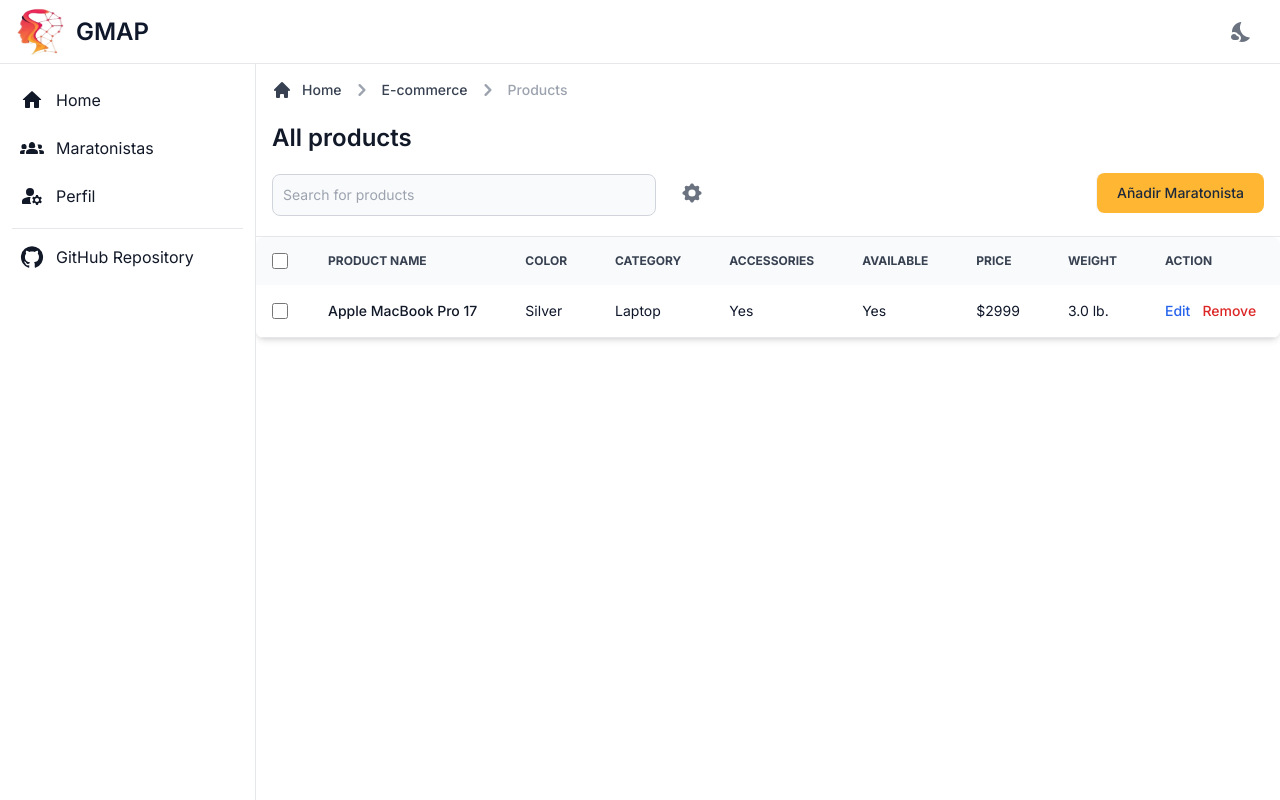
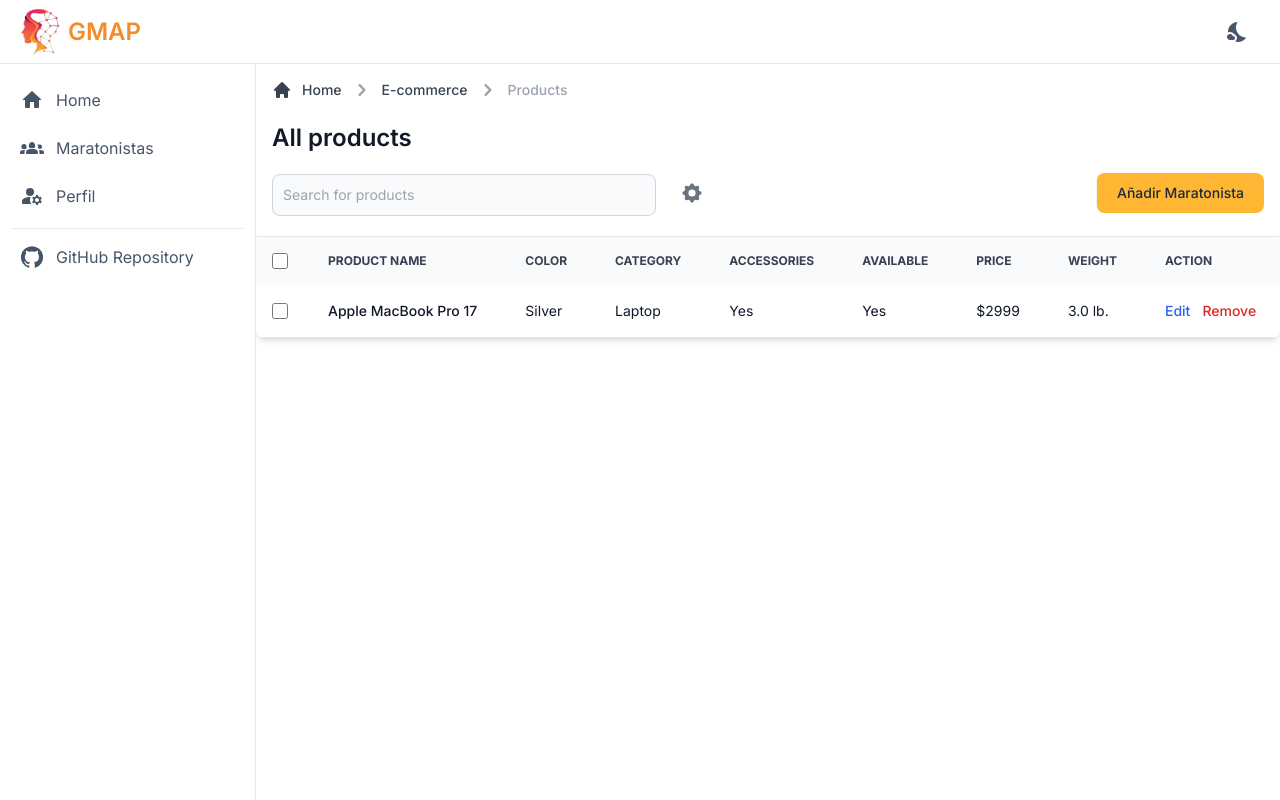
Before and after one commit to Git-Darkmoon/GMAP, a Next.js app: page /home in a window 1280 px wide. Built offline with nearby package versions, Linux system fonts and the light colour scheme.

Commit message:
styles: fixed color-scheme to light theme.

```diff
--- a/src/components/Navbar.tsx
+++ b/src/components/Navbar.tsx
@@ -5,25 +5,25 @@
 
 const Navbar = () => {
   return (
-    <nav className="fixed flex justify-between px-4 z-30 w-full max-h-16 bg-white border-b border-gray-200 dark:bg-slate-900 dark:border-gray-700">
+    <nav className="fixed flex justify-between px-5 z-30 w-full max-h-16 bg-white border-b border-gray-200">
       <button
         id="toggleSidebarMobile"
         aria-expanded="true"
         aria-controls="sidebar"
-        className="p-2 text-gray-600 rounded cursor-pointer lg:hidden hover:text-gray-900 hover:bg-gray-100 focus:bg-gray-100 dark:focus:bg-gray-700 focus:ring-2 focus:ring-gray-100 dark:focus:ring-gray-700 dark:text-gray-400 dark:hover:bg-gray-700 dark:hover:text-white"
+        className="p-2 text-gray-600 rounded cursor-pointer lg:hidden hover:text-gray-900 hover:bg-slate-100 focus:bg-slate-100 dark:focus:bg-slate-700 focus:ring-2 focus:ring-gray-100 dark:focus:ring-gray-700 dark:text-gray-400 dark:hover:bg-gray-700 dark:hover:text-white"
       >
         <MenuRoundedIcon />
       </button>
-      <Link href="/" className="flex items-center justify-center gap-3">
+      <Link href="/home" className="flex items-center justify-center gap-2">
         <Image
           src={"/GMAP_logo_withouthBg.webp"}
           width={150}
           height={150}
-          className="h-16 w-12 py-2"
+          className="h-16 w-10 py-2"
           alt="GMAP Logo"
           priority
         />
-        <span className="self-center text-xl font-semibold sm:text-2xl whitespace-nowrap dark:text-white">
+        <span className="self-center text-xl font-semibold sm:text-2xl whitespace-nowrap text-myOrange-500">
           GMAP
         </span>
       </Link>
@@ -33,7 +33,7 @@
           id="theme-toggle"
           data-tooltip-target="tooltip-toggle"
           type="button"
-          className="text-gray-500 dark:text-gray-400 hover:bg-gray-100 dark:hover:bg-gray-700 focus:outline-none focus:ring-4 focus:ring-gray-200 dark:focus:ring-gray-700 rounded-lg text-sm p-2.5"
+          className="text-slate-600  hover:bg-gray-100 focus:outline-none focus:ring-4 focus:ring-gray-200 rounded-lg text-sm p-2.5"
         >
           <NightsStayRoundedIcon />
         </button>
--- a/src/components/Sidebar.tsx
+++ b/src/components/Sidebar.tsx
@@ -29,9 +29,9 @@
       className="fixed top-0 left-0 z-20 hidden lg:flex flex-col flex-shrink-0 w-64 h-full pt-16 font-normal duration-75 transition-width"
       aria-label="Sidebar"
     >
-      <div className="relative flex flex-col flex-1 min-h-0 pt-0 bg-white border-r border-gray-200 dark:bg-slate-900 dark:border-gray-700">
+      <div className="relative flex flex-col flex-1 min-h-0 pt-0 bg-white border-r border-slate-200">
         <div className="flex flex-col flex-1 pt-4 pb-4 overflow-y-auto">
-          <div className="flex-1 px-3 space-y-1 bg-white divide-y divide-gray-200 dark:bg-slate-900 dark:divide-gray-700">
+          <div className="flex-1 px-3 space-y-1 bg-white divide-y divide-slate-200">
             <ul className="pb-2 space-y-2">
               {sidebarElements.map((el): any => {
                 return <SidebarEl key={el.id} {...el} />
@@ -41,7 +41,7 @@
               <a
                 href="https://github.com/Git-Darkmoon/GMAP.git"
                 target="_blank"
-                className="flex items-center p-2 text-base text-gray-900 transition duration-75 rounded-lg hover:bg-gray-100 group dark:text-gray-200 dark:hover:bg-gray-700"
+                className="flex items-center p-2 text-base text-slate-600 transition duration-75 rounded-lg hover:text-slate-900 hover:bg-slate-100 group"
               >
                 <GitHubIcon />
                 <span className="ml-3" sidebar-toggle-item>
--- a/src/components/SidebarEl.tsx
+++ b/src/components/SidebarEl.tsx
@@ -11,7 +11,7 @@
     <li>
       <button
         type="button"
-        className="flex items-center w-full p-2 text-base text-gray-900 transition duration-75 rounded-lg group hover:bg-gray-100 dark:text-gray-200 dark:hover:bg-gray-700"
+        className="flex items-center w-full p-2 text-base text-slate-600 hover:bg-slate-100 hover:text-slate-900 transition duration-75 rounded-lg group "
         aria-controls="dropdown-pages"
         data-collapse-toggle="dropdown-pages"
       >
```
